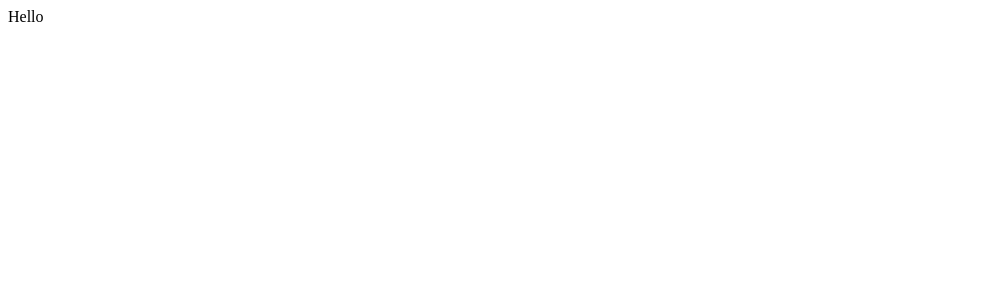
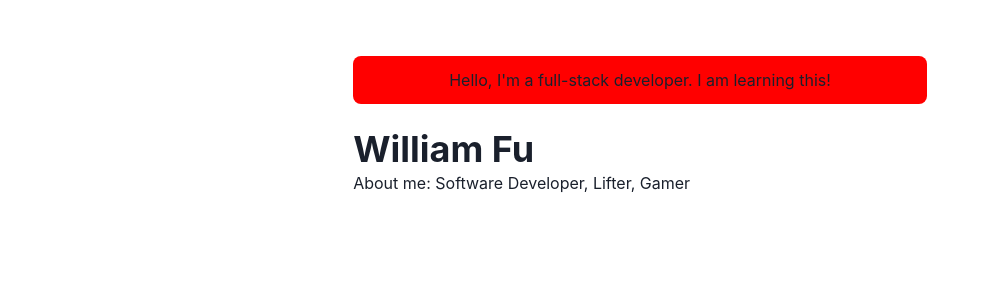
Before and after one commit to williamfu24/portfolio, a Next.js app: page / in a window 1280 px wide. Shown: the top 300 px of the page, without its empty margins (0-982 px from the left). Built offline with nearby package versions, Linux system fonts and the light colour scheme.

Commit message:
Finish creating Index page. Integrate with Chakra-UI and update index page to include header, and banner

```diff
--- /dev/null
+++ b/components/layouts/main.js
@@ -0,0 +1,19 @@
+import Head from 'next/head'
+import { Box, Container } from '@chakra-ui/react'
+
+const Main = ({ children, router }) => {
+  return (
+    <Box as="main" pb={8}>
+      <Head>
+        <meta name="viewport" content="width=device-width, initial-scale=1" />
+        <title>William Fu - Homepage </title> //Set tab title
+      </Head>
+
+      <Container maxW="container.md" pt={14}>
+        {children}
+      </Container>
+    </Box>
+  )
+}
+
+export default Main
--- /dev/null
+++ b/pages/_app.js
@@ -0,0 +1,14 @@
+import { ChakraProvider } from '@chakra-ui/react'
+import Layout from '../components/layouts/main'
+
+const Website = ({ Component, pageProps, router })=>{
+  return(
+    <ChakraProvider>
+      <Layout router={router}>
+      <Component {...pageProps} key={router.route} />
+      </Layout>
+    </ChakraProvider>
+  )
+}
+
+export default Website
--- a/pages/index.js
+++ b/pages/index.js
@@ -1,5 +1,21 @@
+import { Container, Box, Heading } from '@chakra-ui/react'
+
 const Page = () => {
-  return <div>Hello</div>
+  return (
+    <Container>
+      <Box borderRadius="lg" bg="red" p={3} mb={6} align="center">
+      Hello, I&apos;m a full-stack developer. I am learning this!
+      </Box>
+      <Box display={{md:'flex'}}>
+        <Box flexGrow={1}>
+          <Heading as="h2" variant="page-title">
+            William Fu
+          </Heading>
+          <p> About me: Software Developer, Lifter, Gamer </p>
+        </Box>
+      </Box>
+    </Container>
+  )
 }
 
 export default Page
```
